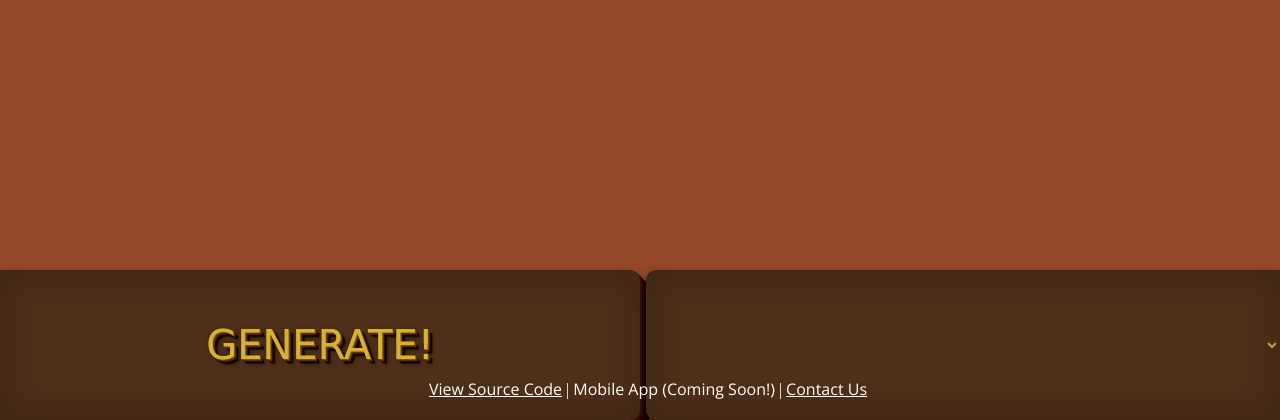
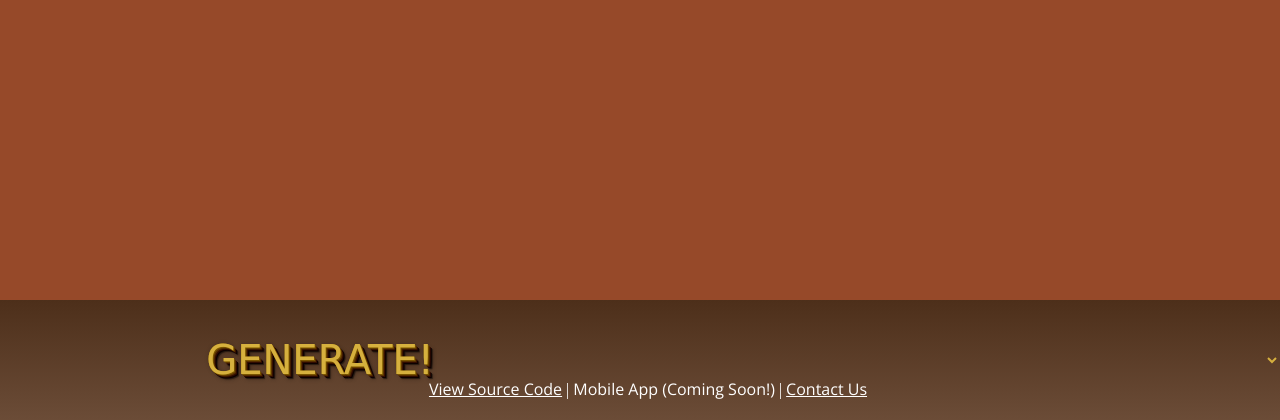
Before and after one commit to allpickuplines/yoMamaGen, a Flask app: page / in a window 1280 px wide. Shown: the part 380-800 px from the top of the page. Run offline with Flask 2, Linux system fonts and the light colour scheme; data that the repository does not hold is empty; some libraries are stand-ins or nearby versions; some web fonts are replaced.

Commit message:
styling button and dropdown

```diff
--- a/app/templates/index.html
+++ b/app/templates/index.html
@@ -23,6 +23,16 @@ body {
 	-webkit-box-shadow:0 3px 4px rgba(0, 0, 0, 0.8), 0 0 40px rgba(0, 0, 0, 0.2) inset;
     -moz-box-shadow:0 3px 4px rgba(0, 0, 0, 0.8), 0 0 40px rgba(0, 0, 0, 0.2) inset;
     box-shadow:0 3px 4px rgba(0, 0, 0, 0.8), 0 0 40px rgba(0, 0, 0, 0.2) inset;
+}
+#bottom_bar {
+	font-size: 50px;
+	background-color: #4D2F1A;
+	width: 100%;
+	position: absolute;
+	bottom:0;
+	left:0;
+	float: left;
+	height: 120px;
 }
 #footer {
 	width: 100%;
@@ -55,60 +65,70 @@ button {
 	font-family: 'Knewave', cursive;
 	font-size: 40px;
 	color: #D6B03E;
-	bottom:0;
 	left:0;
-	float: left;
 	border: none;
-	background-color: #4D2F1A;
-	height:150px;
+	height: 100%;
 	width: 50%;
 	position: absolute;
-	-webkit-border-top-right-radius: 10px;
-	-webkit-border-bottom-right-radius: 10px;
-	-moz-border-radius-topright: 10px;
-	-moz-border-radius-bottomright: 10px;
-	border-top-right-radius: 10px;
-	border-bottom-right-radius: 10px;
-	-webkit-box-shadow: 0px 0px 0 rgb(54,24,3),1px 1px 0 rgb(49,19,-2),2px 2px 0 rgb(44,14,-7),3px 3px 0 rgb(39,9,-12),4px 4px 0 rgb(33,3,-18),5px 5px 0 rgb(28,-2,-23),6px 6px 0 rgb(23,-7,-28),7px 7px 0 rgb(18,-12,-33),8px 8px 0 rgb(13,-17,-38), 9px 9px 0 rgb(8,-22,-43),10px 10px 9px rgba(0,0,0,0.3),10px 10px 1px rgba(0,0,0,0.5),0px 0px 9px rgba(0,0,0,.2), 0 0 40px rgba(0, 0, 0, 0.2) inset;
-    -moz-box-shadow: 0px 0px 0 rgb(54,24,3),1px 1px 0 rgb(49,19,-2),2px 2px 0 rgb(44,14,-7),3px 3px 0 rgb(39,9,-12),4px 4px 0 rgb(33,3,-18),5px 5px 0 rgb(28,-2,-23),6px 6px 0 rgb(23,-7,-28),7px 7px 0 rgb(18,-12,-33),8px 8px 0 rgb(13,-17,-38), 9px 9px 0 rgb(8,-22,-43),10px 10px 9px rgba(0,0,0,0.3),10px 10px 1px rgba(0,0,0,0.5),0px 0px 9px rgba(0,0,0,.2), 0 0 40px rgba(0, 0, 0, 0.2) inset;
-    box-shadow: 0px 0px 0 rgb(54,24,3),1px 1px 0 rgb(49,19,-2),2px 2px 0 rgb(44,14,-7),3px 3px 0 rgb(39,9,-12),4px 4px 0 rgb(33,3,-18),5px 5px 0 rgb(28,-2,-23),6px 6px 0 rgb(23,-7,-28),7px 7px 0 rgb(18,-12,-33),8px 8px 0 rgb(13,-17,-38), 9px 9px 0 rgb(8,-22,-43),10px 10px 9px rgba(0,0,0,0.3),10px 10px 1px rgba(0,0,0,0.5),0px 0px 9px rgba(0,0,0,.2), 0 0 40px rgba(0, 0, 0, 0.2) inset;
+    background: #825c42;
+    background: -webkit-gradient(linear, left top, left bottom, from(#4d2f1a), to(#6b4c37));
+    background: -webkit-linear-gradient(top, #4d2f1a, #6b4c37);
+    background: -moz-linear-gradient(top, #4d2f1a, #6b4c37);
+    background: -ms-linear-gradient(top, #4d2f1a, #6b4c37);
+    background: -o-linear-gradient(top, #4d2f1a, #6b4c37);
     text-shadow: 0px 0px 0 rgb(159,121,7),1px 1px 0 rgb(122,84,-30),2px 2px 0 rgb(85,47,-67),3px 3px 0 rgb(48,10,-104), 4px 4px 0 rgb(11,-27,-141),5px 5px 4px rgba(0,0,0,0.3),5px 5px 1px rgba(0,0,0,0.5),0px 0px 4px rgba(0,0,0,.2);
 }
-#drop_down {
+select {
 	font-family: 'Knewave', cursive;
 	font-size: 40px;
+	text-align: center;
+	text-transform: uppercase;
+	vertical-align: middle;
+	padding-top: 30px;
 	color: #D6B03E;
-	bottom:0;
 	right:0;
 	float: right;
 	border: none;
+	width: 50%;
+	height: 100%;
+	position: absolute;
 	background-color: #4D2F1A;
-	height:150px;
-	width: 49.5%;
-	position: absolute;
-	-webkit-border-top-left-radius: 10px;
-	-webkit-border-bottom-left-radius: 10px;
-	-moz-border-radius-topleft: 10px;
-	-moz-border-radius-bottomleft: 10px;
-	border-top-left-radius: 10px;
-	border-bottom-left-radius: 10px;
-	-webkit-box-shadow: 0px 0px 0 rgb(54,24,3),1px 1px 0 rgb(49,19,-2),2px 2px 0 rgb(44,14,-7),3px 3px 0 rgb(39,9,-12),4px 4px 0 rgb(33,3,-18),5px 5px 0 rgb(28,-2,-23),6px 6px 0 rgb(23,-7,-28),7px 7px 0 rgb(18,-12,-33),8px 8px 0 rgb(13,-17,-38), 9px 9px 0 rgb(8,-22,-43),10px 10px 9px rgba(0,0,0,0.3),10px 10px 1px rgba(0,0,0,0.5),0px 0px 9px rgba(0,0,0,.2), 0 0 40px rgba(0, 0, 0, 0.2) inset;
-    -moz-box-shadow: 0px 0px 0 rgb(54,24,3),1px 1px 0 rgb(49,19,-2),2px 2px 0 rgb(44,14,-7),3px 3px 0 rgb(39,9,-12),4px 4px 0 rgb(33,3,-18),5px 5px 0 rgb(28,-2,-23),6px 6px 0 rgb(23,-7,-28),7px 7px 0 rgb(18,-12,-33),8px 8px 0 rgb(13,-17,-38), 9px 9px 0 rgb(8,-22,-43),10px 10px 9px rgba(0,0,0,0.3),10px 10px 1px rgba(0,0,0,0.5),0px 0px 9px rgba(0,0,0,.2), 0 0 40px rgba(0, 0, 0, 0.2) inset;
-    box-shadow: 0px 0px 0 rgb(54,24,3),1px 1px 0 rgb(49,19,-2),2px 2px 0 rgb(44,14,-7),3px 3px 0 rgb(39,9,-12),4px 4px 0 rgb(33,3,-18),5px 5px 0 rgb(28,-2,-23),6px 6px 0 rgb(23,-7,-28),7px 7px 0 rgb(18,-12,-33),8px 8px 0 rgb(13,-17,-38), 9px 9px 0 rgb(8,-22,-43),10px 10px 9px rgba(0,0,0,0.3),10px 10px 1px rgba(0,0,0,0.5),0px 0px 9px rgba(0,0,0,.2), 0 0 40px rgba(0, 0, 0, 0.2) inset;
+	background: -webkit-gradient(linear, left top, left bottom, from(#4d2f1a), to(#6b4c37));
+    background: -webkit-linear-gradient(top, #4d2f1a, #6b4c37);
+    background: -moz-linear-gradient(top, #4d2f1a, #6b4c37);
+    background: -ms-linear-gradient(top, #4d2f1a, #6b4c37);
+    background: -o-linear-gradient(top, #4d2f1a, #6b4c37);
     text-shadow: 0px 0px 0 rgb(159,121,7),1px 1px 0 rgb(122,84,-30),2px 2px 0 rgb(85,47,-67),3px 3px 0 rgb(48,10,-104), 4px 4px 0 rgb(11,-27,-141),5px 5px 4px rgba(0,0,0,0.3),5px 5px 1px rgba(0,0,0,0.5),0px 0px 4px rgba(0,0,0,.2);
-}n-left: -150px;
 }
 button:hover {
 	cursor: pointer;
 	color: #E3BF54;
+	background: -webkit-gradient(linear, left top, left bottom,  from(#4d2f1a), to(#825c42));
+    background: -webkit-linear-gradient(top, #4d2f1a, #825c42);
+    background: -moz-linear-gradient(top, #4d2f1a, #825c42);
+    background: -ms-linear-gradient(top, #4d2f1a, #825c42);
+    background: -o-linear-gradient(top, #4d2f1a, #825c42);
 }
 button:active {
 	color: #E3BF54;
-	margin-top: 4px;
-	margin-left: -144px;
-	-webkit-box-shadow: 0px 0px 0 rgb(45,15,-6),1px 1px 0 rgb(36,6,-15),2px 2px 0 rgb(28,-2,-23),3px 3px 0 rgb(19,-11,-32),4px 4px 0 rgb(10,-20,-41),5px 5px 0 rgb(1,-29,-50), 6px 6px 0 rgb(-8,-38,-59),7px 7px 6px rgba(0,0,0,0.3),7px 7px 1px rgba(0,0,0,0.5),0px 0px 6px rgba(0,0,0,.2);
-	-moz-box-shadow:0px 0px 0 rgb(45,15,-6),1px 1px 0 rgb(36,6,-15),2px 2px 0 rgb(28,-2,-23),3px 3px 0 rgb(19,-11,-32),4px 4px 0 rgb(10,-20,-41),5px 5px 0 rgb(1,-29,-50), 6px 6px 0 rgb(-8,-38,-59),7px 7px 6px rgba(0,0,0,0.3),7px 7px 1px rgba(0,0,0,0.5),0px 0px 6px rgba(0,0,0,.2);
-	box-shadow:0px 0px 0 rgb(45,15,-6),1px 1px 0 rgb(36,6,-15),2px 2px 0 rgb(28,-2,-23),3px 3px 0 rgb(19,-11,-32),4px 4px 0 rgb(10,-20,-41),5px 5px 0 rgb(1,-29,-50), 6px 6px 0 rgb(-8,-38,-59),7px 7px 6px rgba(0,0,0,0.3),7px 7px 1px rgba(0,0,0,0.5),0px 0px 6px rgba(0,0,0,.2);
+	margin-left: 2px;
+	padding-top: 3px;
+    text-shadow: 0 1px 2px rgba(0, 0, 0, 0.8);
+}
+select:hover {
+	cursor: pointer;
+	color: #E3BF54;
+	background: -webkit-gradient(linear, left top, left bottom,  from(#4d2f1a), to(#825c42));
+    background: -webkit-linear-gradient(top, #4d2f1a, #825c42);
+    background: -moz-linear-gradient(top, #4d2f1a, #825c42);
+    background: -ms-linear-gradient(top, #4d2f1a, #825c42);
+    background: -o-linear-gradient(top, #4d2f1a, #825c42);
+}
+select:active {
+	color: #E3BF54;
+	padding-left: 2px;
+	padding-top: 33px;
+    text-shadow: 0 1px 2px rgba(0, 0, 0, 0.8);
 }
 @media screen and (max-width:1280px){
     p {
@@ -229,9 +249,9 @@ window.onload = function() {
   	<div id="joke_box">
 	  	<p id="joke">Yo mama so...</p>
 	</div>
+	<div id ="bottom_bar">
 		<div id="button_box">
 			<button type="button" onclick="getJoke()">GENERATE!</button>
-		<select id="drop_down"></select>
 			<script>
 				function getJoke() {
 			    	$.getJSON("http://127.0.0.1:5000/api/joke/", function(data) {
@@ -239,6 +259,8 @@ window.onload = function() {
 			        });
 				}
 			</script>
+			<select id="drop_down"></select>
+		</div>
 	</div>
 	<div id="footer">
 		<a href="https://github.com/kreamt/yoMamaGen" target="_blank">View Source Code</a> |
```
Lines whose indentation alone changed are shown as unchanged.
